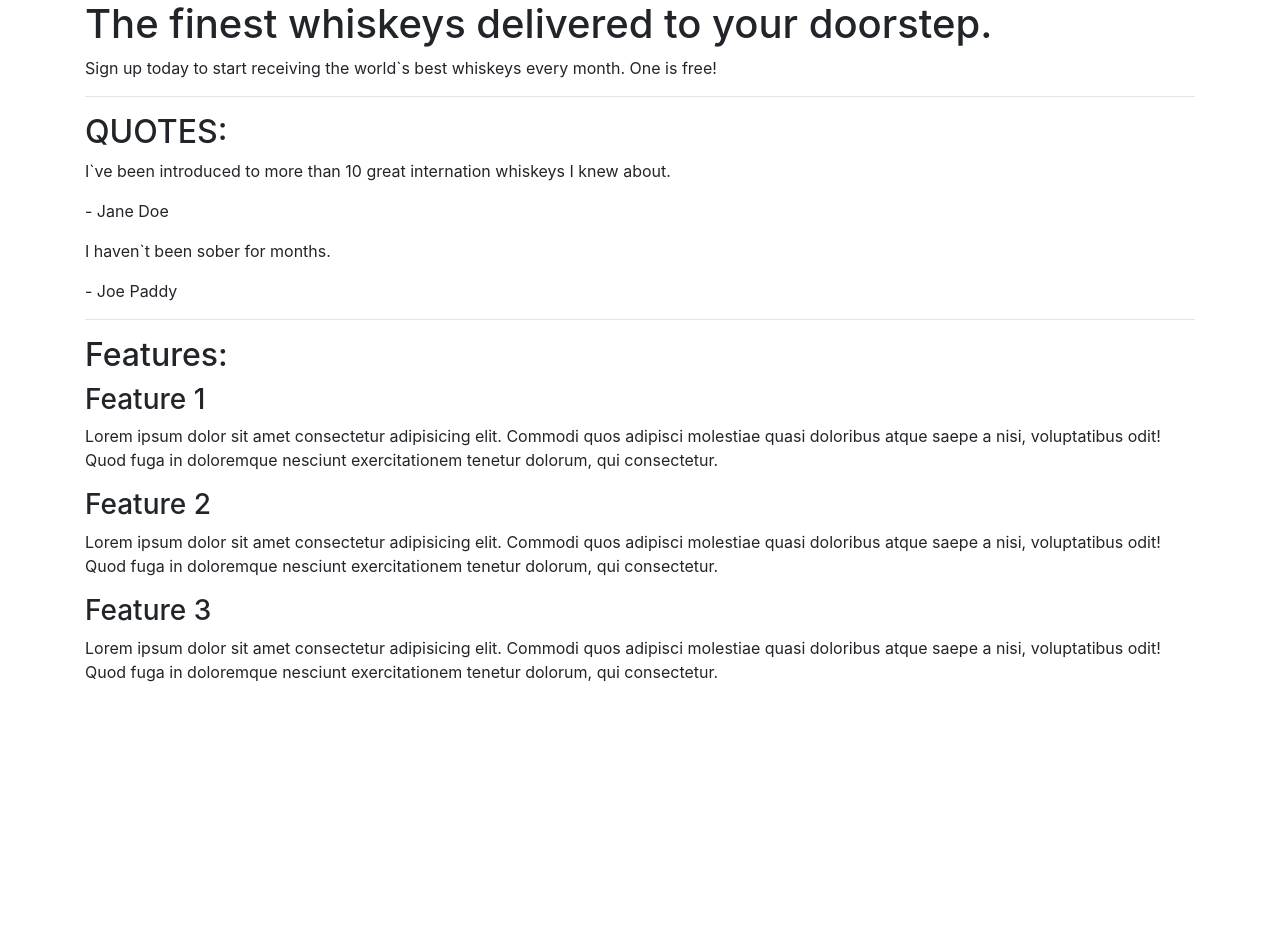
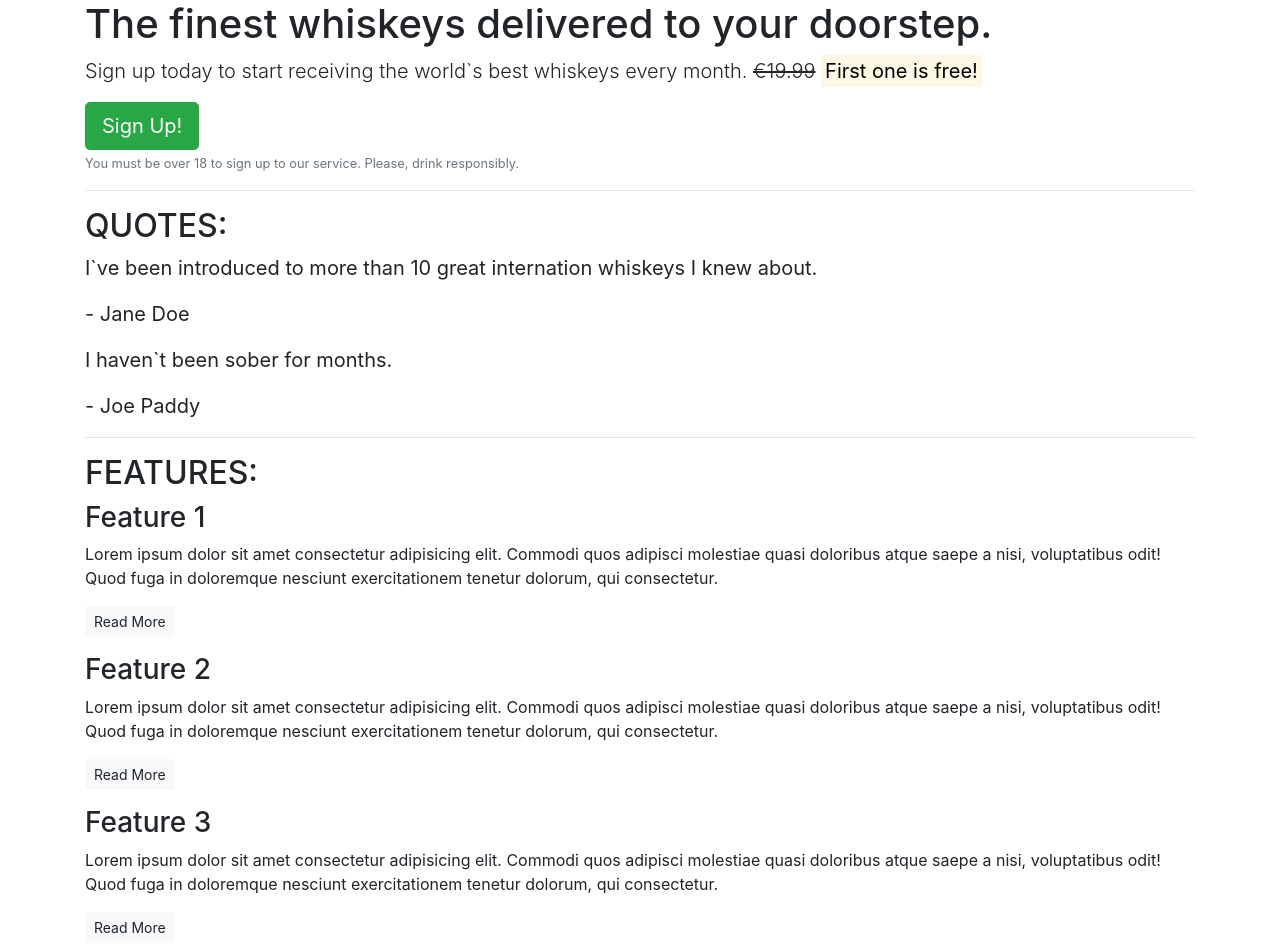
Before and after one commit to dloppes/whiskey_store_project, a plain HTML site: page index.html in a window 1280 px wide. Before the commit the page ends 800 px from the top, so only its background shows below. Drawn offline with nearby package versions, Linux system fonts and the light colour scheme.

Commit message:
Adding bootstrap features

```diff
--- a/index.html
+++ b/index.html
@@ -20,7 +20,11 @@
         <!-- Callout -->
         <section class="callout">
             <h1>The finest whiskeys delivered to your doorstep.</h1>
-        <p>Sign up today to start receiving the world`s best whiskeys every month. One is free!</p>
+            <p class="lead">Sign up today to start receiving the world`s best whiskeys every month. <s>€19.99</s>
+                <strong><mark>First one is free!</mark></strong></p>
+            <button class="btn btn-success btn-lg">Sign Up!</button>
+            <p class="text-muted"><small>You must be over 18 to sign up to our service. Please, drink
+                    responsibly.</small></p>
         </section>
         <!-- /.callout -->
         <hr>
@@ -28,38 +32,47 @@
         <!-- Quotes -->
         <section class="quotes">
             <h2 class="text-uppercase">Quotes:</h2>
-        <div class="quote">
+            <blockquote class="blockquote">
                 <p>I`ve been introduced to more than 10 great internation whiskeys I knew about.</p>
                 <p>- Jane Doe</p>
-        </div>
-        <div class="quote">
+            </blockquote>
+            <blockquote class="blockquote">
                 <p>I haven`t been sober for months.</p>
                 <p>- Joe Paddy</p>
-        </div>
+            </blockquote>
         </section>
         <!-- /.quotes -->
         <hr>
 
         <!-- Features -->
         <section class="features">
-        <h2>Features:</h2>
+            <h2 class="text-uppercase">Features:</h2>
             <div class="feature">
                 <h3>Feature 1</h3>
-            <p>Lorem ipsum dolor sit amet consectetur adipisicing elit. Commodi quos adipisci molestiae quasi doloribus
-                atque saepe a nisi, voluptatibus odit! Quod fuga in doloremque nesciunt exercitationem tenetur dolorum,
+                <p>Lorem ipsum dolor sit amet consectetur adipisicing elit. Commodi quos adipisci molestiae quasi
+                    doloribus
+                    atque saepe a nisi, voluptatibus odit! Quod fuga in doloremque nesciunt exercitationem tenetur
+                    dolorum,
                     qui consectetur.</p>
+                <p><a href="" class="btn btn-sm btn-light">Read More</a></p>
             </div>
             <div class="feature">
                 <h3>Feature 2</h3>
-            <p>Lorem ipsum dolor sit amet consectetur adipisicing elit. Commodi quos adipisci molestiae quasi doloribus
-                atque saepe a nisi, voluptatibus odit! Quod fuga in doloremque nesciunt exercitationem tenetur dolorum,
+                <p>Lorem ipsum dolor sit amet consectetur adipisicing elit. Commodi quos adipisci molestiae quasi
+                    doloribus
+                    atque saepe a nisi, voluptatibus odit! Quod fuga in doloremque nesciunt exercitationem tenetur
+                    dolorum,
                     qui consectetur.</p>
+                <p><a href="" class="btn btn-sm btn-light">Read More</a></p>
             </div>
             <div class="feature">
                 <h3>Feature 3</h3>
-            <p>Lorem ipsum dolor sit amet consectetur adipisicing elit. Commodi quos adipisci molestiae quasi doloribus
-                atque saepe a nisi, voluptatibus odit! Quod fuga in doloremque nesciunt exercitationem tenetur dolorum,
+                <p>Lorem ipsum dolor sit amet consectetur adipisicing elit. Commodi quos adipisci molestiae quasi
+                    doloribus
+                    atque saepe a nisi, voluptatibus odit! Quod fuga in doloremque nesciunt exercitationem tenetur
+                    dolorum,
                     qui consectetur.</p>
+                <p><a href="" class="btn btn-sm btn-light">Read More</a></p>
             </div>
         </section>
 
```
Lines whose indentation alone changed are shown as unchanged.
